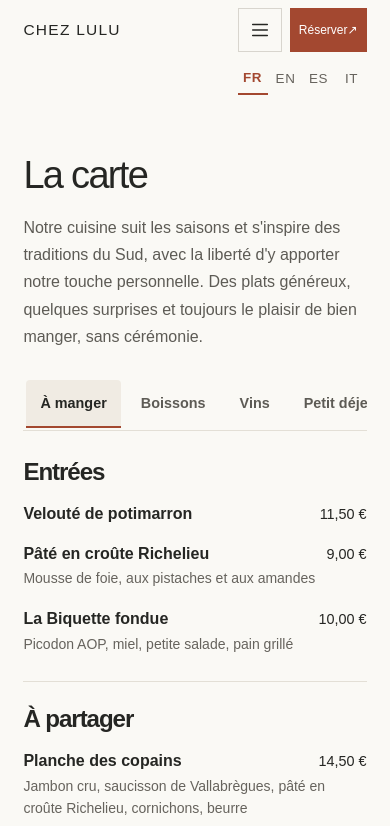
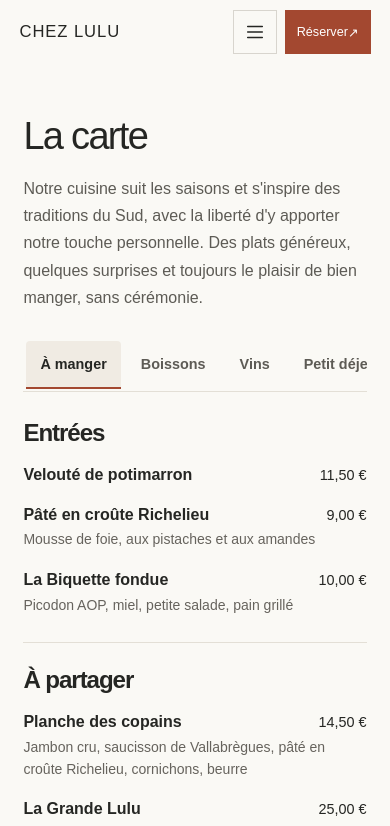
Before and after one commit to lambada46/chez-lulu-site, a Next.js app: page /carte in a window 390 px wide. Shown: the top 826 px of the page. Built offline with nearby package versions, Linux system fonts and the light colour scheme.

Commit message:
Restore a single-row mobile header with languages in dropdown

```diff
--- a/app/style.css
+++ b/app/style.css
@@ -570,3 +570,21 @@ footer a { color: inherit; text-underline-offset: 4px; }
 }
 
 .header nav.languageSwitcher { gap:3px; }
+
+/* Clean one-row mobile header: languages live inside the menu */
+.mobileLanguages { display:none; }
+@media (max-width:850px) {
+  .header { grid-template-columns:minmax(0,1fr) 44px auto; grid-template-rows:auto; align-items:center; gap:8px; padding:10px 5%; }
+  .header .logo { grid-column:1; grid-row:1; font-size:clamp(1.04rem,4vw,1.4rem); letter-spacing:.055em; }
+  .header .menuToggle { grid-column:2; grid-row:1; }
+  .header .reserve { grid-column:3; grid-row:1; max-width:none; white-space:nowrap; font-size:.79rem; padding:10px 12px; }
+  .header > .languageSwitcher { display:none; }
+  .header .mainNavigation[data-open="true"] { display:flex; flex-direction:column; }
+  .mobileLanguages { display:flex; justify-content:flex-start; gap:8px; padding:14px 0 6px; margin-top:4px; border-top:1px solid #e3dfd6; }
+  .header .mainNavigation .mobileLanguages a { display:inline-flex; width:44px; height:44px; justify-content:center; padding:0; border:0; font-size:.8rem; font-weight:500; color:#615d56; }
+  .header .mainNavigation .mobileLanguages a[aria-current="page"] { color:var(--accent); border-bottom:2px solid var(--accent); font-weight:700; }
+}
+@media(max-width:370px) {
+  .header { padding-inline:4%; gap:6px; }
+  .header .reserve { font-size:.72rem; padding-inline:9px; }
+}
```
